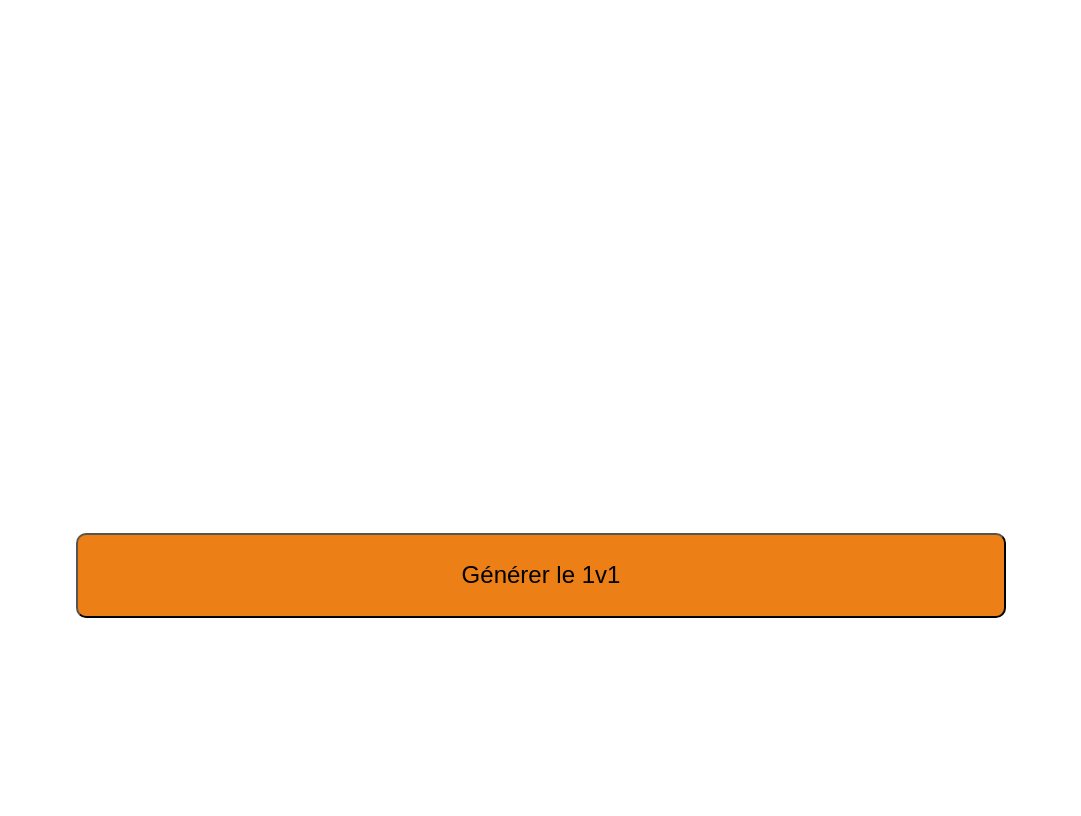
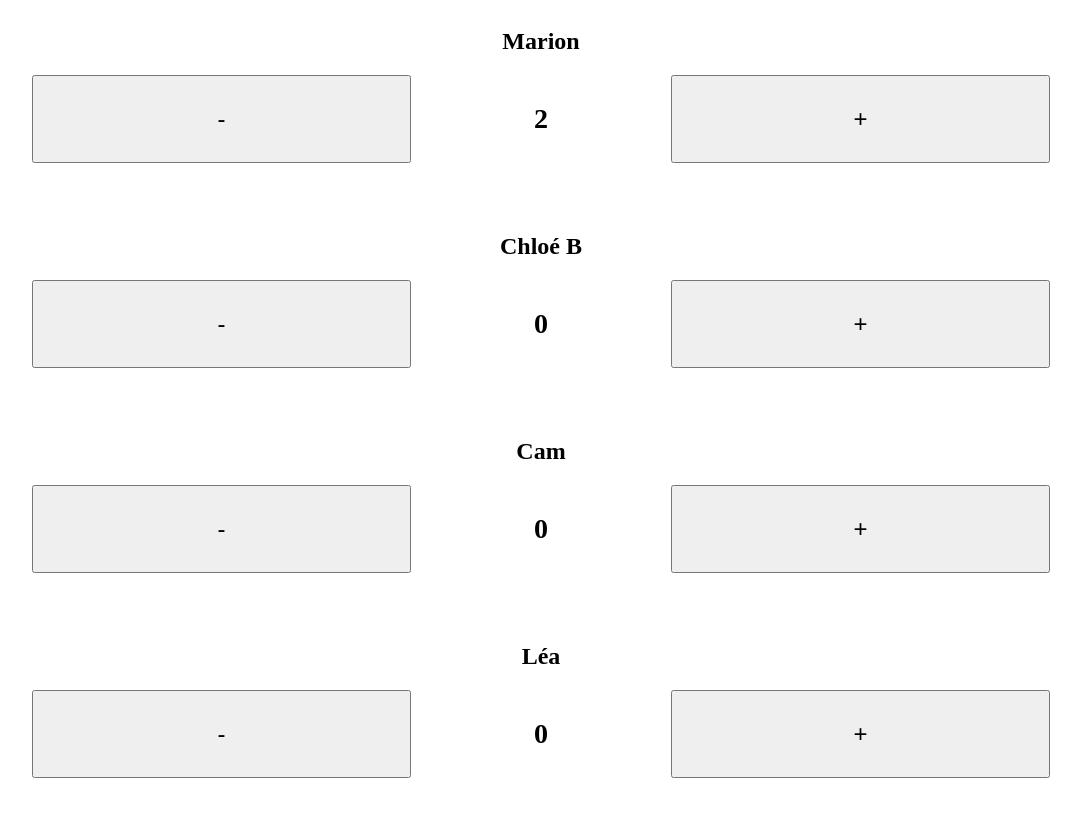
Before and after one commit to traccoenlea/1v1, a React (Create React App) app: page / in a window 1280 px wide. Shown: the top 816 px of the page, without its empty margins (99-1180 px from the left). Built offline with nearby package versions, Linux system fonts and the light colour scheme.

Commit message:
function points working

```diff
--- a/src/App.js
+++ b/src/App.js
@@ -1,7 +1,11 @@
 import { useState } from "react";
+import Players from "./Players";
+import Points from "./Points";
 
 function App() {
   const [data, setData] = useState([]);
+
+  const [numberOf1v1Played, setNumberOf1v1Played] = useState(0);
 
   const startingSpots = [
     { id: 0, name: "tête de raquette" },
@@ -58,6 +62,7 @@ function App() {
   }
 
   function handleBtn() {
+    setNumberOf1v1Played(numberOf1v1Played + 1);
     setData([]);
     for (let i = 0; i < arrays.length; i++) {
       const tab = arrays[i];
@@ -70,14 +75,17 @@ function App() {
 
   return (
     <div className="appContainer">
-      <div className="dataContainer">
+      {/* <h1>Round {numberOf1v1Played}</h1> */}
+      {/* <div className="dataContainer">
         {data.map((d, i) => (
           <h3 key={i}> {d.name}</h3>
         ))}
       </div>
       <div className="buttonContainer">
         <button onClick={handleBtn}>Générer le 1v1</button>
-      </div>
+      </div> */}
+      {/* <Players /> */}
+      <Points />
     </div>
   );
 }
--- /dev/null
+++ b/src/Players.js
@@ -0,0 +1,40 @@
+import React, { useState } from "react";
+
+const Players = () => {
+  const [players, setPlayers] = useState([]);
+  const [playerName, setPlayerName] = useState("");
+
+  function addPlayer() {
+    if (playerName.length !== 0) {
+      setPlayers((oldArray) => [...oldArray, playerName]);
+      setPlayerName("");
+    } else {
+      alert("Vous devez d'abord entrer un prénom !");
+    }
+  }
+
+  function handleChange(e) {
+    setPlayerName(e.target.value);
+  }
+
+  return (
+    <div>
+      <h1>Ajouter vos players : </h1>
+
+      {players.map((p, i) => (
+        <h4 key={i}>{players}</h4>
+      ))}
+
+      <input
+        type="text"
+        min="3"
+        max="10"
+        onChange={handleChange}
+        value={playerName}
+      />
+      <button onClick={addPlayer}>Ajouter le player</button>
+    </div>
+  );
+};
+
+export default Players;
--- /dev/null
+++ b/src/Points.js
@@ -0,0 +1,106 @@
+import React, { useEffect, useState } from "react";
+
+const Points = () => {
+  const [players, setPlayers] = useState([
+    { id: 0, name: "Marion", points: 2 },
+    { id: 1, name: "Chloé B", points: 0 },
+    { id: 2, name: "Cam", points: 0 },
+    { id: 3, name: "Léa", points: 0 },
+  ]);
+
+  const gamingPoint = 5;
+
+  useEffect(() => {
+    async function checkTheScore() {
+      console.log("in UseEffect : " + players[0].points);
+      for (let i = 0; i < players.length; i++) {
+        console.log(players[i].name);
+        if (players[i].points === gamingPoint) {
+          if (
+            players[i].name === "Léa" ||
+            players[i].name === "Tracco" ||
+            players[i].name === "Kangourou"
+          ) {
+            alert(
+              `Je savais bien que ça paierait de faire ce site ! Bien ouéj moi du futur ou plutôt... ${players[i].name} !`
+            );
+          } else {
+            alert(`LEZGOOOOOOO ! ${players[i].name} remporte la partie !`);
+          }
+        }
+      }
+    }
+    checkTheScore();
+  });
+  const soustractBtn = (id) => {
+    if (players[id].points === 0) {
+      alert(
+        `Ne trichez pas, nous n'enlèverons pas plus de point à ${players[id].name} !`
+      );
+    } else {
+      console.log(players[id].points);
+      const newPoints = players[id].points - 1;
+      console.log(newPoints);
+      setPlayers(
+        players.map((p) => (p.id === id ? { ...p, points: newPoints } : p))
+      );
+    }
+  };
+
+  const addBtn = (id) => {
+    console.log(players[id].name);
+    if (players[id].points === gamingPoint) {
+      alert("Le jeu est fini, veuillez recommencer ! ");
+      //   ajouter un btn de start again
+    } else {
+      console.log(players[id].points);
+      const newPoints = players[id].points + 1;
+      console.log(newPoints);
+      setPlayers(
+        players.map((p) => (p.id === id ? { ...p, points: newPoints } : p))
+      );
+    }
+  };
+
+  return (
+    <div
+      style={{
+        display: "flex",
+        flexDirection: "column",
+        justifyContent: "space-evenly",
+        textAlign: "center",
+        // fontSize: "1.5rem",
+      }}
+    >
+      {players.map((p, i) => (
+        <div key={i}>
+          <h2>{p.name}</h2>
+          <div
+            style={{
+              display: "flex",
+              justifyContent: "space-evenly",
+              marginBottom: "50px",
+              fontSize: "1.5rem",
+            }}
+          >
+            <button
+              onClick={() => soustractBtn(p.id)}
+              style={{ width: "30%", fontSize: "100%" }}
+            >
+              -
+            </button>
+            <h3>{p.points}</h3>
+            <button
+              onClick={() => addBtn(p.id)}
+              style={{ width: "30%", fontSize: "100%" }}
+            >
+              +
+            </button>
+          </div>
+        </div>
+      ))}
+    </div>
+  );
+};
+
+export default Points;
--- a/src/index.js
+++ b/src/index.js
@@ -1,7 +1,6 @@
 import React from "react";
 import ReactDOM from "react-dom/client";
 import App from "./App";
-import index from "./assets/style/index.scss";
 
 const root = ReactDOM.createRoot(document.getElementById("root"));
 root.render(
```
